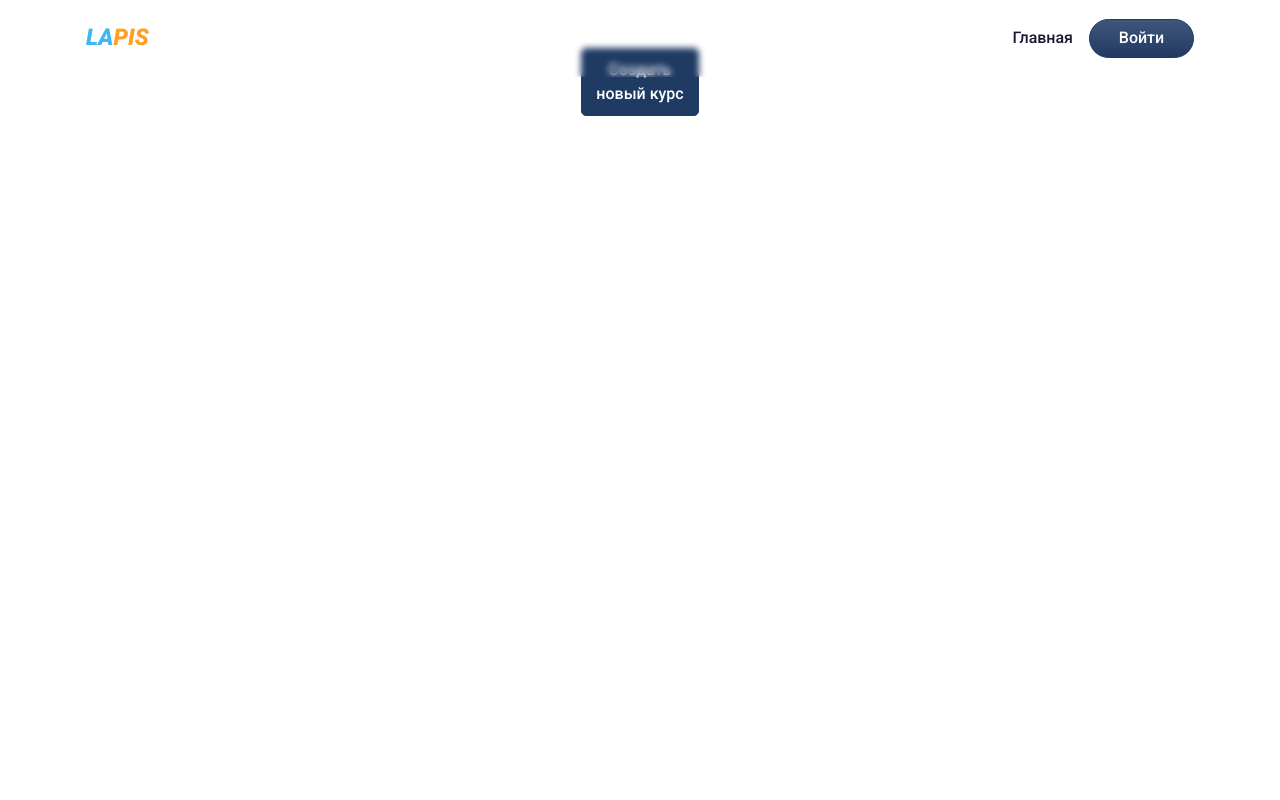
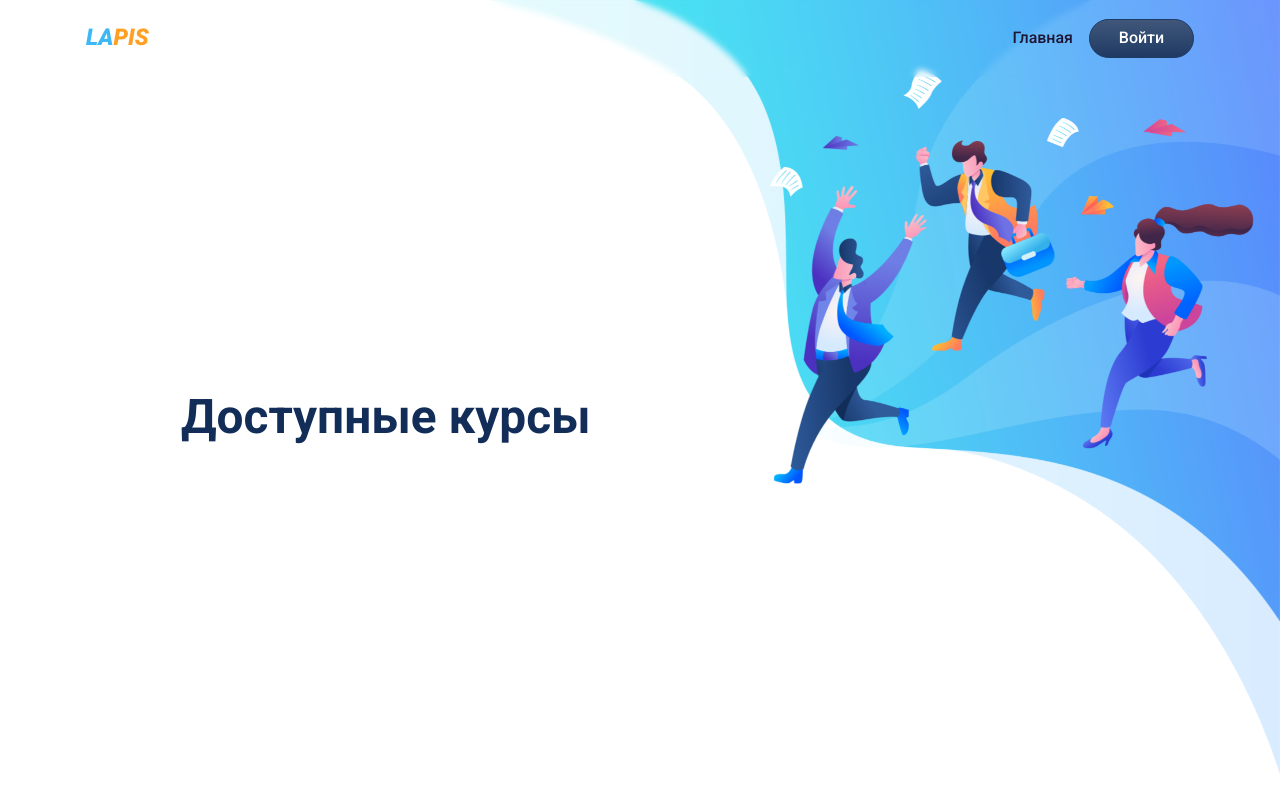
Before and after one commit to moevm/casein2021, a Flask app: template src/app/web/templates/course.html in a window 1280 px wide. Run offline with Flask 2, Linux system fonts and the light colour scheme; the template is opened without the code that fills it, so the values that code supplies are empty; some libraries are stand-ins or nearby versions.

Commit message:
Add course list  page

```diff
--- a/src/app/web/templates/course.html
+++ b/src/app/web/templates/course.html
@@ -4,13 +4,26 @@
 
 {% block content %}
 
+<div class="bg-holder d-none d-sm-block"
+    style="background-image:url(static/img/hero-bg.png);background-position:right top;background-size:contain;">
+</div>
+<!--/.bg-holder-->
+
+<div class="bg-holder d-sm-none"
+    style="background-image:url(static/img/hero-bg.png);background-position:right top;background-size:contain;">
+</div>
+
 
 <div class="container">
-    <div class="row">
+    <div class="row justify-content-center align-items-center min-vh-75 min-vh-md-100">
+        <div class="col-md-12 col-lg-10 py-6 text-sm-start text-center">
+            <h3 class="mt-6 mb-sm-4 display-2 fw-semi-bold lh-sm fs-4 fs-lg-6 fs-xxl-8">Доступные курсы</h3>
+            {% if current_user.has_role('admin') %}
             <div class="mt-5 mb-5 mx-auto" style="width: 150px">
-            <a href="/course/create" class="btn btn-primary">Создать новый курс</a>
+                <a href="/course/create" class="btn btn-lg btn-primary rounded-pill bg-gradient order-0">Создать новый
+                    курс</a>
             </div>
-    </div>
+            {% endif %}
             {% if courses is defined %}
             {% for course_row in courses | batch(3, '&nbsp;') %}
             <div class="row mb-4">
@@ -26,7 +39,8 @@
                             <p class="card-text">
                                 {{course.description}}
                             </p>
-                    <a href='/course/{{course._id}}' class="btn btn-secondary">Открыть</a>
+                            <a href='/course/{{course._id}}'
+                                class="btn btn-sm btn-primary rounded-pill bg-gradient order-0">Открыть</a>
                         </div>
                     </div>
                 </div>
@@ -36,6 +50,7 @@
             {% endfor%}
             {% endif %}
         </div>
-
+    </div>
+</div>
 
 {% endblock %}
```
Lines whose indentation alone changed are shown as unchanged.
